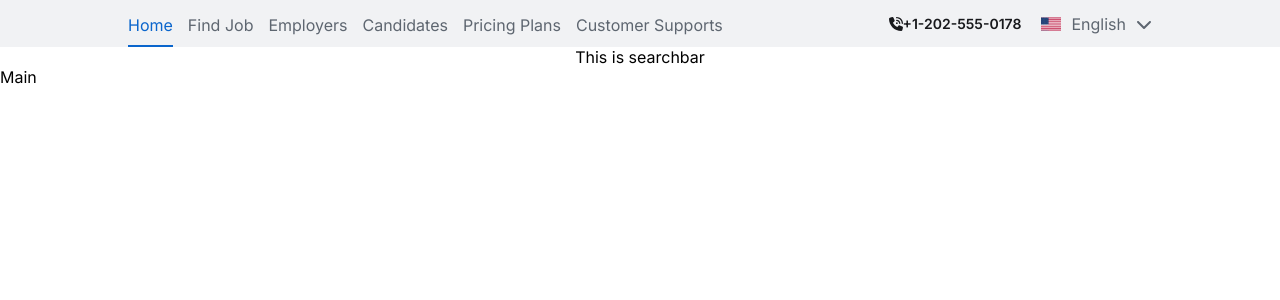
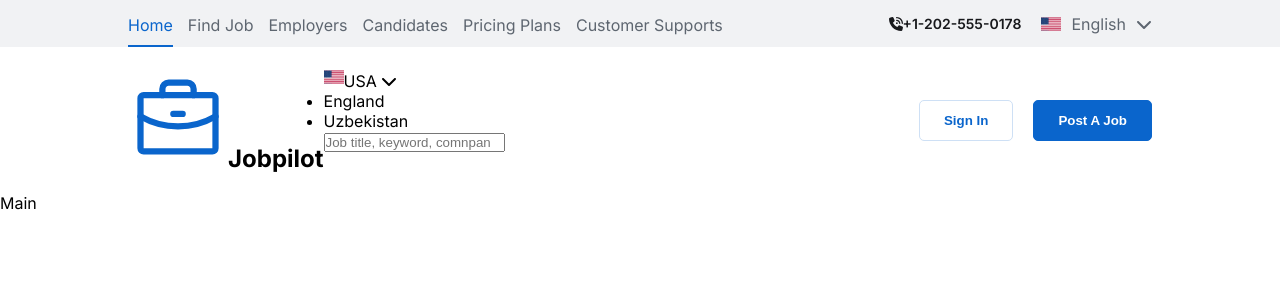
Before and after one commit to Fazliddin2208/job-listing, a Next.js app: page / in a window 1280 px wide. Shown: the top 300 px of the page. Built offline with nearby package versions, Linux system fonts and the light colour scheme; no server answers.

Commit message:
beginning searchbar

```diff
--- a/Components/Header/Header.jsx
+++ b/Components/Header/Header.jsx
@@ -8,6 +8,7 @@ import {
 } from "@fortawesome/free-solid-svg-icons";
 import Image from "next/image";
 import USFlag from "@/public/images/usaflag.svg";
+import Logo from "@/public/images/logo.svg";
 import { usePathname } from "next/navigation";
 import links from "@/datas/links.json";
 
@@ -22,7 +23,16 @@ export default function Header() {
             <ul className={style.header__menus__links}>
               {links?.map((link, index) => (
                 <li key={index}>
-                  <Link href={link?.pathname} className={pathname == link?.pathname ? style.header__menus__links__active : null}>{link?.title_en}</Link>
+                  <Link
+                    href={link?.pathname}
+                    className={
+                      pathname == link?.pathname
+                        ? style.header__menus__links__active
+                        : null
+                    }
+                  >
+                    {link?.title_en}
+                  </Link>
                 </li>
               ))}
             </ul>
@@ -50,7 +60,29 @@ export default function Header() {
             </div>
           </div>
         </div>
-        <div className={style.header__searchbar}>This is searchbar</div>
+        <div className={`container ${style.header__searchbar}`}>
+          <h2>
+            <Image src={Logo} width={100} height={100} alt="logo" />
+            Jobpilot{" "}
+          </h2>
+          <div className={style.header__searchbar__filter}>
+            <div className={style.header__searchbar__filter__country}>
+              <p>
+                <Image src={USFlag} width={20} height={20} alt="us" />
+                USA <FontAwesomeIcon icon={faChevronDown} />
+              </p>
+              <ul>
+                <li>England</li>
+                <li>Uzbekistan</li>
+              </ul>
+              <input type="search" placeholder="Job title, keyword, comnpany" />
+            </div>
+          </div>
+          <div className={style.header__searchbar__action}>
+            <button className={style.header__searchbar__action__sign}>Sign in</button>
+            <button className={style.header__searchbar__action__post}>Post a job</button>
+          </div>
+        </div>
       </div>
     </div>
   );
--- a/Components/Header/header.module.scss
+++ b/Components/Header/header.module.scss
@@ -76,4 +76,27 @@
             }
         }
     }
+
+    &__searchbar{
+        padding: 20px 0;
+        display: flex;
+
+        &__action{
+            margin-left: auto;
+            display: flex;
+            align-items: center;
+            gap: 20px;
+
+            &__sign{
+                background-color: #fff;
+                color: $main-color;
+                border: 1px solid #CEE0F5;
+            }
+            &__post{
+                background-color: $main-color;
+                color: #fff;
+                border: 1px solid $main-color;
+            }
+        }
+    }
 }
--- a/style/style.scss
+++ b/style/style.scss
@@ -10,6 +10,13 @@ a{
     text-decoration: none;
 }
 
+button{
+    padding: 12px 24px;
+    text-transform: capitalize;
+    border-radius: 5px;
+    font-weight: 600;
+}
+
 .container {
     width: 80%;
 }
```
Also changed, not shown: public/images/logo.svg (added).
